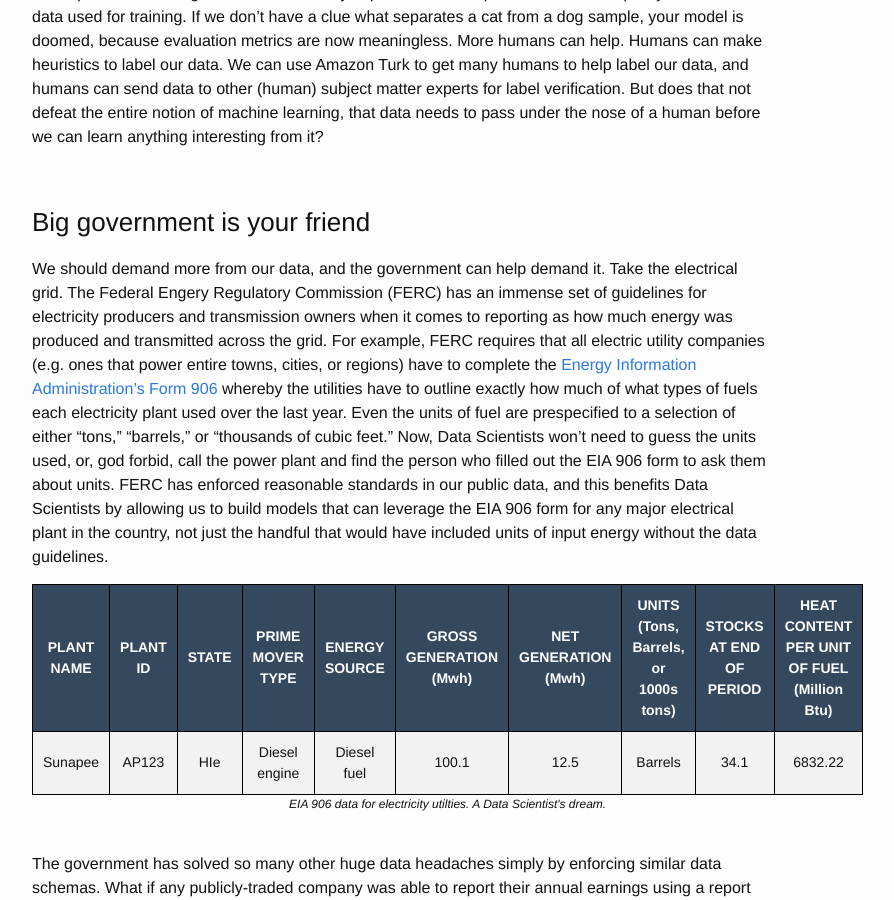
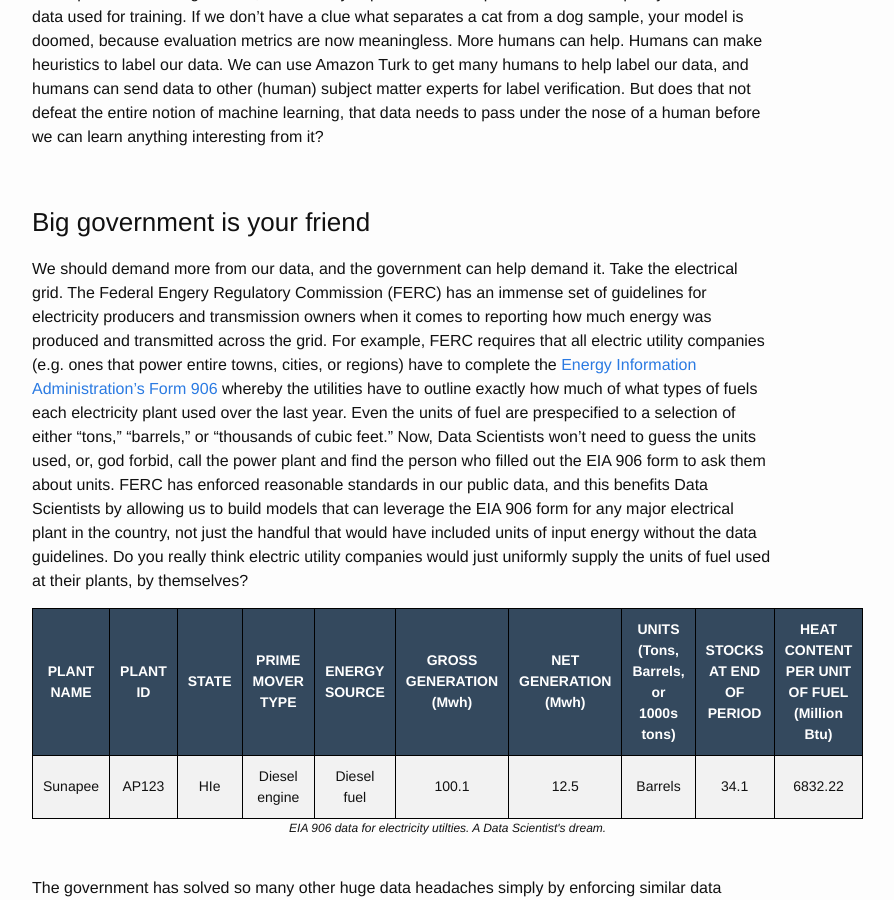
Before and after one commit to ffineis/ffineis.github.io, a Jekyll site: the page built from blog/_posts/2017-09-13-case_for_big_govt.md, in a window 1280 px wide and 900 px high, scrolled down 1335 px. Shown: the whole window, without its empty margins (238-1132 px from the left). Built offline with Jekyll 4.4.1, drawn with Linux system fonts in a browser that asks for light colours.

Commit message:
big govt post typos

```diff
--- a/blog/_posts/2017-09-13-case_for_big_govt.md
+++ b/blog/_posts/2017-09-13-case_for_big_govt.md
@@ -77,7 +77,7 @@
 
 ### Big government is your friend
 
-We should demand more from our data, and the government can help demand it. Take the electrical grid. The Federal Engery Regulatory Commission (FERC) has an immense set of guidelines for electricity producers and transmission owners when it comes to reporting as how much energy was produced and transmitted across the grid. For example, FERC requires that all electric utility companies (e.g. ones that power entire towns, cities, or regions) have to complete the [Energy Information Administration's Form 906](https://www.eia.gov/electricity/2008forms/906-923crosswalk.xls) whereby the utilities have to outline exactly how much of what types of fuels each electricity plant used over the last year. Even the units of fuel are prespecified to a selection of either "tons," "barrels," or "thousands of cubic feet." Now, Data Scientists won't need to guess the units used, or, god forbid, call the power plant and find the person who filled out the EIA 906 form to ask them about units. FERC has enforced reasonable standards in our public data, and this benefits Data Scientists by allowing us to build models that can leverage the EIA 906 form for any major electrical plant in the country, not just the handful that would have included units of input energy without the data guidelines.
+We should demand more from our data, and the government can help demand it. Take the electrical grid. The Federal Engery Regulatory Commission (FERC) has an immense set of guidelines for electricity producers and transmission owners when it comes to reporting how much energy was produced and transmitted across the grid. For example, FERC requires that all electric utility companies (e.g. ones that power entire towns, cities, or regions) have to complete the [Energy Information Administration's Form 906](https://www.eia.gov/electricity/2008forms/906-923crosswalk.xls) whereby the utilities have to outline exactly how much of what types of fuels each electricity plant used over the last year. Even the units of fuel are prespecified to a selection of either "tons," "barrels," or "thousands of cubic feet." Now, Data Scientists won't need to guess the units used, or, god forbid, call the power plant and find the person who filled out the EIA 906 form to ask them about units. FERC has enforced reasonable standards in our public data, and this benefits Data Scientists by allowing us to build models that can leverage the EIA 906 form for any major electrical plant in the country, not just the handful that would have included units of input energy without the data guidelines. Do you really think electric utility companies would just uniformly supply the units of fuel used at their plants, by themselves?
 
 <table>
   <caption>EIA 906 data for electricity utilties. A Data Scientist's dream.</caption>
```
